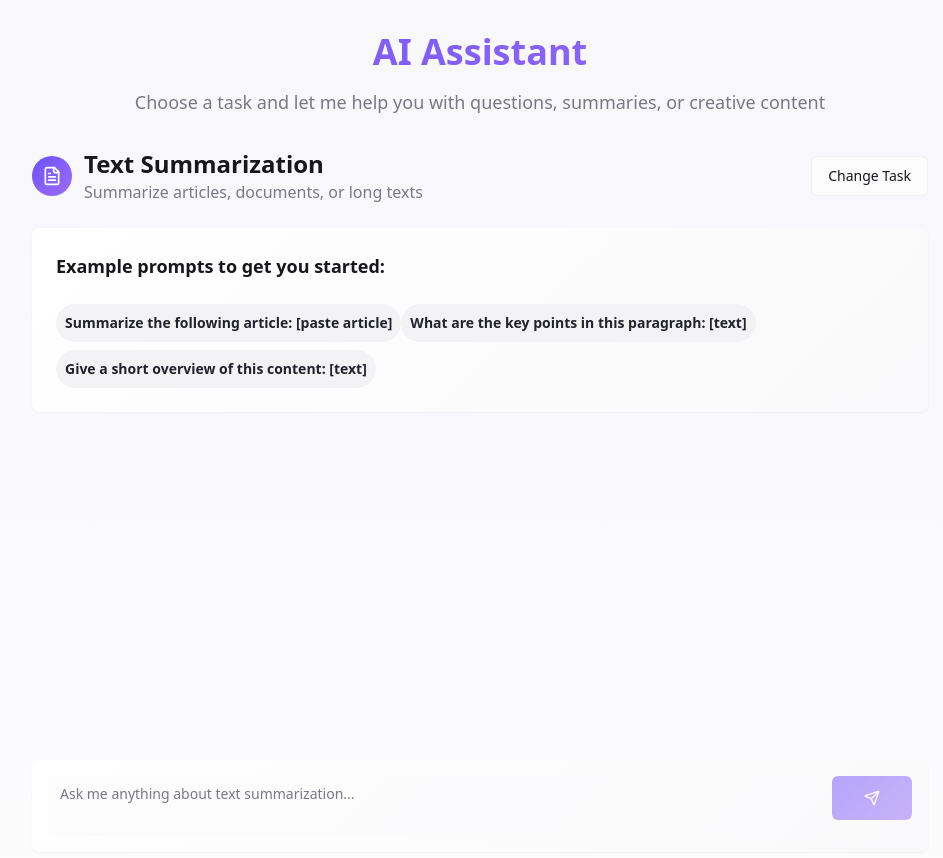
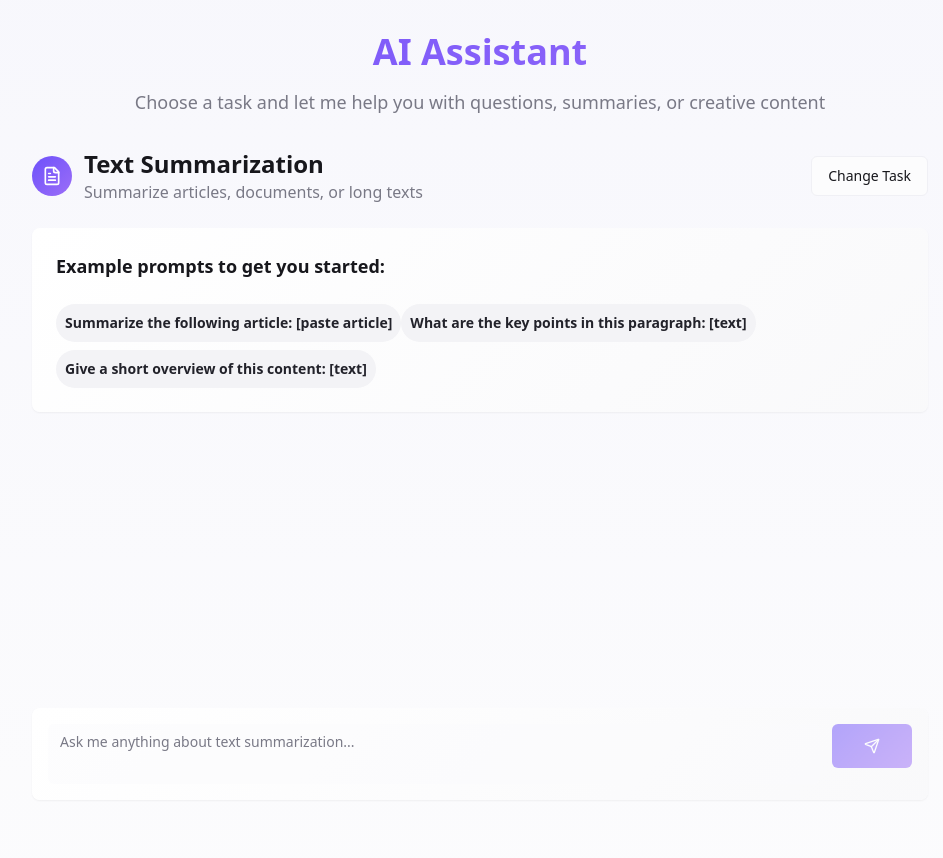
Before and after one commit to D03SOLANKI/ask-write-reflect, a React (Vite) app: page / in a window 1280 px wide. Both pictures are taken after a click on the element 639 px from the left and 258 px from the top of the page. Shown: the top 858 px of the page, without its empty margins (160-1103 px from the left). Built offline with nearby package versions, Linux system fonts and the light colour scheme.

Commit message:
Fix search bar position
Adjust the position of the AI assistance search bar to prevent scrolling.

```diff
--- a/src/components/AIAssistant.tsx
+++ b/src/components/AIAssistant.tsx
@@ -181,7 +181,7 @@ Instruction: Respond accordingly based on the task selected above.`;
             })}
           </div>
         ) : (
-          <div className="max-w-4xl mx-auto">
+          <div className="max-w-4xl mx-auto flex flex-col h-screen">
             <div className="mb-6 flex items-center justify-between">
               <div className="flex items-center gap-3">
                 <div className="w-10 h-10 bg-gradient-primary rounded-full flex items-center justify-center">
@@ -215,7 +215,7 @@ Instruction: Respond accordingly based on the task selected above.`;
               </Card>
             )}
 
-            <div className="space-y-4 mb-6 min-h-[300px]">
+            <div className="flex-1 overflow-y-auto space-y-4 mb-6 min-h-0">
               {messages.map((message) => (
                 <div
                   key={message.id}
@@ -271,7 +271,7 @@ Instruction: Respond accordingly based on the task selected above.`;
               )}
             </div>
 
-            <Card className="p-4 bg-gradient-surface border-0">
+            <Card className="p-4 bg-gradient-surface border-0 sticky bottom-0">
               <div className="flex gap-3">
                 <Textarea
                   value={input}
```
